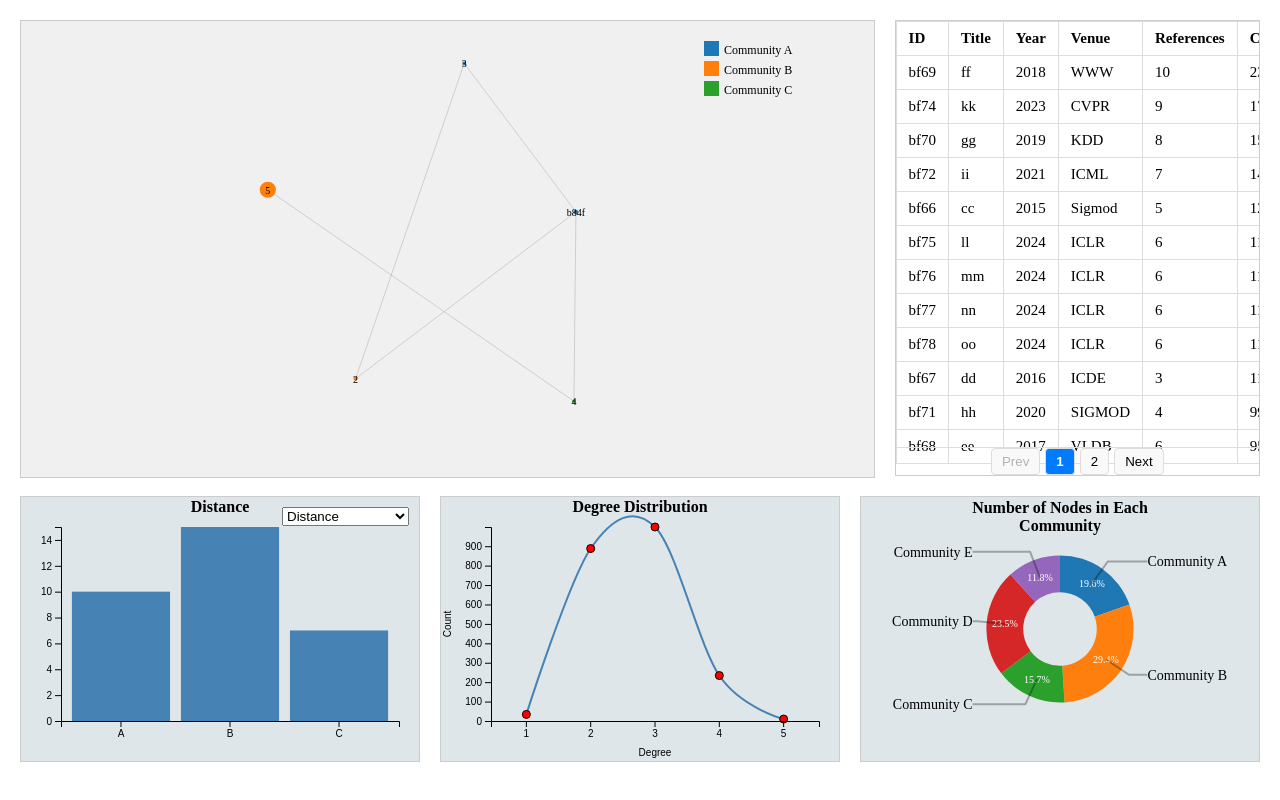
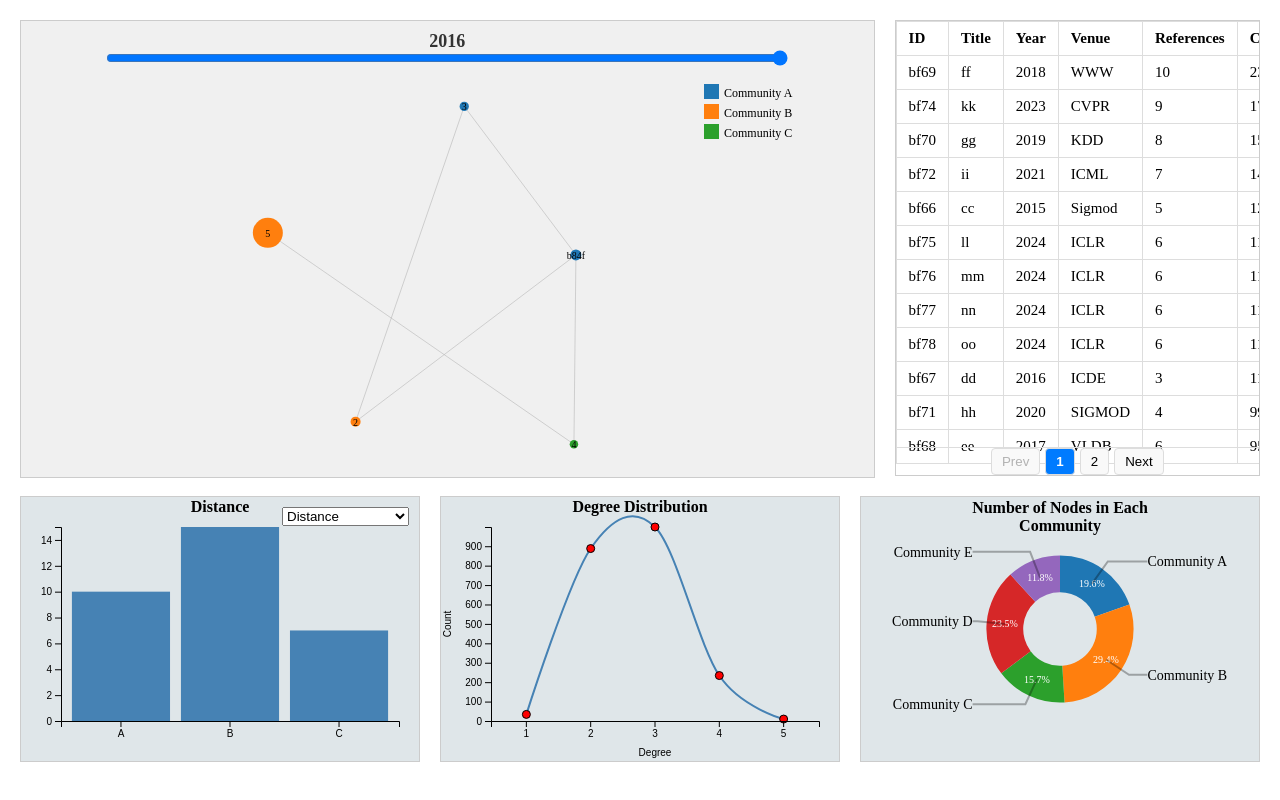
Before and after one commit to mango7789/Social-Network-Mining-DATA130007, a plain HTML site: page visualization/paper.html in a window 1280 px wide. Drawn offline with Linux system fonts and the light colour scheme; animation ran at ten frames a second.

Commit message:
Add a year slider bar in paper.js

```diff
--- a/visualization/paper.css
+++ b/visualization/paper.css
@@ -19,6 +19,7 @@ body {
     /* Prevent shrinking */
 }
 
+/* Styling for the container of the year slider */
 .top-left {
     width: 70%;
     height: 100%;
@@ -26,6 +27,72 @@ body {
     border: 1px solid #ccc;
     overflow: hidden;
     position: relative;
+    display: flex;
+    flex-direction: column;
+    align-items: center;
+    /* padding: 10px; */
+}
+
+/* Styling for the year label (on top of the slider) */
+.slider-label {
+    font-size: 18px;
+    font-weight: bold;
+    /* Make the font bold */
+    color: #333;
+    margin-bottom: 10px;
+    /* Adds space between the label and the slider */
+}
+
+/* Styling for the slider input */
+#year-slider {
+    width: 80%;
+    /* Adjust the width as needed */
+    height: 8px;
+    background: #ddd;
+    border-radius: 4px;
+    outline: none;
+    transition: background 0.3s ease;
+}
+
+/* Styling for the slider thumb */
+#year-slider::-webkit-slider-thumb {
+    -webkit-appearance: none;
+    appearance: none;
+    width: 20px;
+    height: 20px;
+    background: silver;
+    /* Green color for the thumb */
+    border-radius: 50%;
+    cursor: pointer;
+    transition: background 0.3s ease;
+}
+
+/* Hover and active states for the thumb */
+#year-slider:hover::-webkit-slider-thumb,
+#year-slider:active::-webkit-slider-thumb {
+    background: skyblue;
+    /* Darker green when hovered or active */
+}
+
+#year-slider::-webkit-slider-runnable-track {
+    background: linear-gradient(to right, skyblue 0%, skyblue var(--slider-value), #ddd var(--slider-value), #ddd 100%);
+}
+
+#year-slider::-moz-range-track {
+    background: linear-gradient(to right, skyblue 0%, skyblue var(--slider-value), #ddd var(--slider-value), #ddd 100%);
+}
+
+#year-slider::-ms-track {
+    background: linear-gradient(to right, skyblue 0%, skyblue var(--slider-value), #ddd var(--slider-value), #ddd 100%);
+    border-color: transparent;
+}
+
+/* Styling the slider value display (below the slider) */
+#slider-value {
+    font-size: 18px;
+    font-weight: bold;
+    color: #333;
+    margin-top: 10px;
 }
 
 .top-right {
--- a/visualization/paper.html
+++ b/visualization/paper.html
@@ -13,7 +13,11 @@
 <body>
   <div class="top">
     <!-- Nodes of paper, can click, hover to show tooltip, scroll over time -->
-    <div class="top-left"></div>
+    <div class="top-left">
+      <span id="slider-value">2016</span>
+      <label for="year-slider"></label>
+      <input type="range" id="year-slider" min="2008" max="2016" value="2016" step="1">
+    </div>
     <div class="top-right">
       <table id="data-table">
         <thead>
--- a/visualization/paper.js
+++ b/visualization/paper.js
@@ -17,11 +17,11 @@ document.addEventListener("DOMContentLoaded", () => {
   if (topLeftDiv) {
     // Example CSV Data as an array of objects (mimicking CSV data)
     const nodes = [
-      { id: "b84f", community: "Community A", authors: "Author1", year: 2020, venue: "Venue1", out_d: 3, in_d: 5 },
-      { id: 2, community: "Community B", authors: "Author2", year: 2021, venue: "Venue2", out_d: 2, in_d: 4 },
-      { id: 3, community: "Community A", authors: "Author3", year: 2022, venue: "Venue3", out_d: 1, in_d: 3 },
-      { id: 4, community: "Community C", authors: "Author4", year: 2023, venue: "Venue4", out_d: 4, in_d: 2 },
-      { id: 5, community: "Community B", authors: "Author5", year: 2021, venue: "Venue5", out_d: 5, in_d: 20 }
+      { id: "b84f", community: "Community A", authors: "Author1", year: 2009, venue: "Venue1", out_d: 3, in_d: 5 },
+      { id: 2, community: "Community B", authors: "Author2", year: 2010, venue: "Venue2", out_d: 2, in_d: 4 },
+      { id: 3, community: "Community A", authors: "Author3", year: 2011, venue: "Venue3", out_d: 1, in_d: 3 },
+      { id: 4, community: "Community C", authors: "Author4", year: 2015, venue: "Venue4", out_d: 4, in_d: 2 },
+      { id: 5, community: "Community B", authors: "Author5", year: 2015, venue: "Venue5", out_d: 5, in_d: 20 }
     ];
 
     // Edges (the relationships between nodes)
@@ -34,7 +34,7 @@ document.addEventListener("DOMContentLoaded", () => {
     ];
 
     const titleData = {
-      "1": "Title A",
+      "b84f": "Title A",
       "2": "Title B",
       "3": "Title C",
       "4": "Title D",
@@ -96,87 +96,16 @@ document.addEventListener("DOMContentLoaded", () => {
     const graphGroup = svg.append('g');
 
     // Plot links (edges)
-    graphGroup.selectAll('.link')
-      .data(edges)
-      .enter().append('line')
-      .attr('class', 'link')
-      .attr('stroke', '#aaa')
-      .attr('stroke-width', 0.5);
+    // graphGroup.selectAll('.link')
+    //   .data(edges)
+    //   .enter().append('line')
+    //   .attr('class', 'link')
+    //   .attr('stroke', '#aaa')
+    //   .attr('stroke-width', 0.5);
 
-    function logisticGrowth(x, r_max = 30, k = 0.1, x_0 = 30) {
+    function logisticGrowth(x, r_max = 30, k = 0.1, x_0 = 20) {
       return r_max / (1 + Math.exp(-k * (x - x_0)));
     }
-
-    // Plot nodes
-    const nodeCircles = graphGroup.selectAll('.node')
-      .data(nodes)
-      .enter().append('circle')
-      .attr('class', 'node')
-      .attr('r', d => logisticGrowth(d.in_d))
-      .attr('fill', d => color(d.community))
-      .call(d3.drag()
-        .on('start', dragStart)
-        .on('drag', dragged)
-        .on('end', dragEnd));
-
-    // Add labels for nodes (showing the ID)
-    const nodeLabels = graphGroup.selectAll('.node-label')
-      .data(nodes)
-      .enter().append('text')
-      .attr('class', 'node-label')
-      .attr('text-anchor', 'middle')
-      .attr('dy', 4) // Adjust vertical alignment
-      .style('font-size', '10px')
-      .style('pointer-events', 'none') // Prevent interference with drag events
-      .text(d => d.id);
-
-    // Tooltip on hover
-    nodeCircles
-      .on('mouseover', function (event, d) {
-        d3.select(this)
-          .transition()
-          .duration(200)
-          .attr('r', d => 1.2 * logisticGrowth(d.in_d));
-
-        tooltip.style('visibility', 'visible')
-          .html(`
-            <b>ID</b>: ${d.id}<br>
-            <b>Title</b>: ${titleData[d.id]}<br>
-            <b>Authors</b>: ${d.authors}<br>
-            <b>Year</b>: ${d.year}<br>
-            <b>Venue</b>: ${d.venue}<br>
-            <b>Out-degree</b>: ${d.out_d}<br>
-            <b>In-degree</b>: ${d.in_d}`
-          );
-      })
-      .on('mousemove', function (event) {
-        tooltip.style('top', event.pageY + 10 + 'px')
-          .style('left', event.pageX + 10 + 'px');
-      })
-      .on('mouseout', function () {
-        d3.select(this)
-          .transition()
-          .duration(200)
-          .attr('r', d => logisticGrowth(d.in_d));
-        tooltip.style('visibility', 'hidden');
-      });
-
-    // Update positions based on the simulation
-    simulation.on('tick', () => {
-      graphGroup.selectAll('.link')
-        .attr('x1', d => nodes.find(n => n.id === d.src).x)
-        .attr('y1', d => nodes.find(n => n.id === d.src).y)
-        .attr('x2', d => nodes.find(n => n.id === d.dst).x)
-        .attr('y2', d => nodes.find(n => n.id === d.dst).y);
-
-      nodeCircles
-        .attr('cx', d => d.x)
-        .attr('cy', d => d.y);
-
-      nodeLabels
-        .attr('x', d => d.x)
-        .attr('y', d => d.y);
-    });
 
     // Add legend on the right side (outside the zoomed group)
     const legendWidth = 150;
@@ -222,6 +151,140 @@ document.addEventListener("DOMContentLoaded", () => {
       d.fx = null;
       d.fy = null;
     }
+
+    const yearSlider = document.getElementById('year-slider');
+    const yearLabel = document.getElementById('slider-value');
+
+    yearSlider.addEventListener('input', function () {
+      const selectedYear = +this.value;
+      yearLabel.textContent = selectedYear;
+
+
+      // Filter nodes and edges based on the selected year
+      const filteredNodes = nodes.filter(node => node.year <= selectedYear);
+      const filteredEdges = edges.filter(edge =>
+        filteredNodes.some(node => node.id === edge.src) && filteredNodes.some(node => node.id === edge.dst)
+      );
+
+
+      // Redraw the graph with filtered data
+      graphGroup.selectAll('.node').remove();
+      graphGroup.selectAll('.link').remove();
+      graphGroup.selectAll('.node-label').remove();
+
+      // Re-plot links and nodes based on filtered data
+      plotGraph(filteredNodes, filteredEdges);
+    });
+
+    // Function to plot nodes and links based on the filtered data
+    function plotGraph(filteredNodes, filteredEdges) {
+      // Re-create links (edges)
+      graphGroup.selectAll('.link')
+        .data(filteredEdges)
+        .enter().append('line')
+        .attr('class', 'link')
+        .attr('stroke', '#aaa')
+        .attr('stroke-width', 0.5);
+
+      // Re-create nodes
+      const nodeCircles = graphGroup.selectAll('.node')
+        .data(filteredNodes)
+        .enter().append('circle')
+        .attr('class', 'node')
+        .attr('r', d => logisticGrowth(d.in_d))
+        .attr('fill', d => color(d.community))
+        .call(d3.drag()
+          .on('start', dragStart)
+          .on('drag', dragged)
+          .on('end', dragEnd));
+
+      const nodeLabels = graphGroup.selectAll('.node-label')
+        .data(filteredNodes)
+        .enter().append('text')
+        .attr('class', 'node-label')
+        .attr('text-anchor', 'middle')
+        .attr('dy', 4) // Adjust vertical alignment
+        .style('font-size', '10px')
+        .style('pointer-events', 'none') // Prevent interference with drag events
+        .text(d => d.id);
+
+      // Tooltip on hover
+      nodeCircles
+        .on('mouseover', function (event, d) {
+          d3.select(this)
+            .transition()
+            .duration(200)
+            .attr('r', d => 1.2 * logisticGrowth(d.in_d));
+
+          tooltip.style('visibility', 'visible')
+            .html(`
+        <b>ID</b>: ${d.id}<br>
+        <b>Title</b>: ${titleData[d.id]}<br>
+        <b>Authors</b>: ${d.authors}<br>
+        <b>Year</b>: ${d.year}<br>
+        <b>Venue</b>: ${d.venue}<br>
+        <b>Reference(s)</b>: ${d.out_d}<br>
+        <b>Citation(s)</b>: ${d.in_d}`
+            );
+        })
+        .on('mousemove', function (event) {
+          tooltip.style('top', event.pageY + 10 + 'px')
+            .style('left', event.pageX + 10 + 'px');
+        })
+        .on('mouseout', function () {
+          d3.select(this)
+            .transition()
+            .duration(200)
+            .attr('r', d => logisticGrowth(d.in_d));
+          tooltip.style('visibility', 'hidden');
+        });
+
+      simulation.nodes(filteredNodes).on('tick', ticked);
+      simulation.force('link').links(edges);
+
+      // Restart the simulation to apply new data and layout
+      simulation.alpha(1).restart();
+
+      function ticked() {
+        graphGroup.selectAll('.link')
+          .attr('x1', d => filteredNodes.find(n => n.id === d.src).x)
+          .attr('y1', d => filteredNodes.find(n => n.id === d.src).y)
+          .attr('x2', d => filteredNodes.find(n => n.id === d.dst).x)
+          .attr('y2', d => filteredNodes.find(n => n.id === d.dst).y);
+
+        nodeCircles
+          .attr('cx', d => d.x)
+          .attr('cy', d => d.y);
+
+        nodeLabels
+          .attr('x', d => d.x)
+          .attr('y', d => d.y);
+      }
+    }
+
+    // Initialize with the full data
+    yearSlider.value = 2016;
+    yearLabel.textContent = '2016';
+
+    plotGraph(nodes, edges);
+
+    // // Reset the simulation when the year is changed
+    // // TODO: When need efficiency, uncomment this code to transfer the task of filtering data to backend server
+    // fetch(`/getFilteredData?year=${selectedYear}`)
+    //   .then(response => response.json())  // Assuming the server returns JSON
+    //   .then(data => {
+    //     // Filter nodes and edges for the selected year
+    //     const filteredNodes = data.nodes.filter(node => node.year <= selectedYear);
+    //     const filteredEdges = data.edges.filter(edge =>
+    //       filteredNodes.some(node => node.id === edge.src) && filteredNodes.some(node => node.id === edge.dst)
+    //     );
+
+    //     // Now update the graph with the filtered data
+    //     updateGraph(filteredNodes, filteredEdges);
+    //   })
+    //   .catch(error => {
+    //     console.error('Error fetching data:', error);
+    //   });
   }
   ////////////////////////////////////////////////////////////////////////
   //                            Top Right                               //
```
